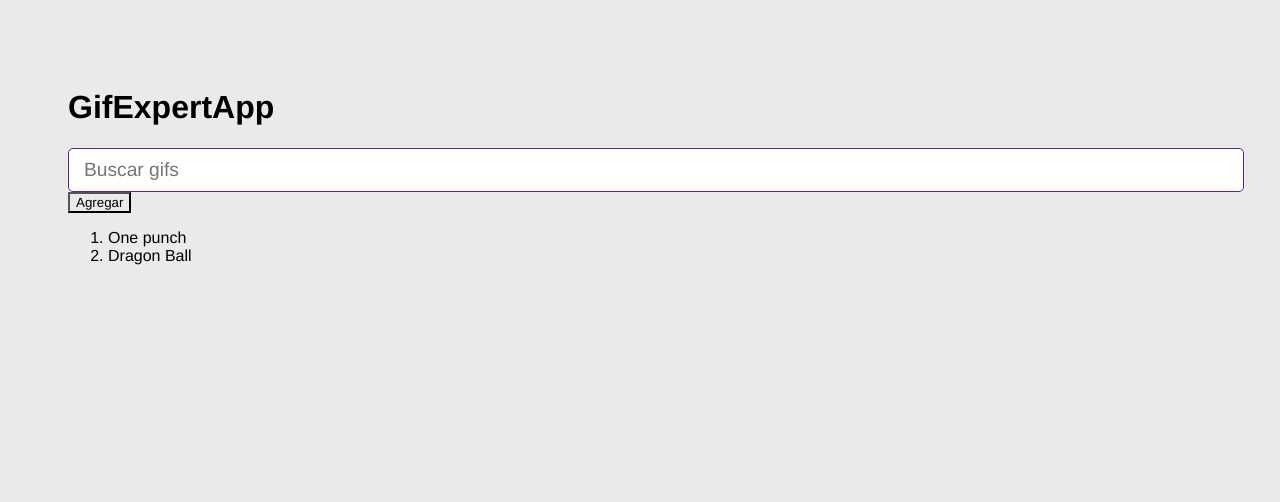
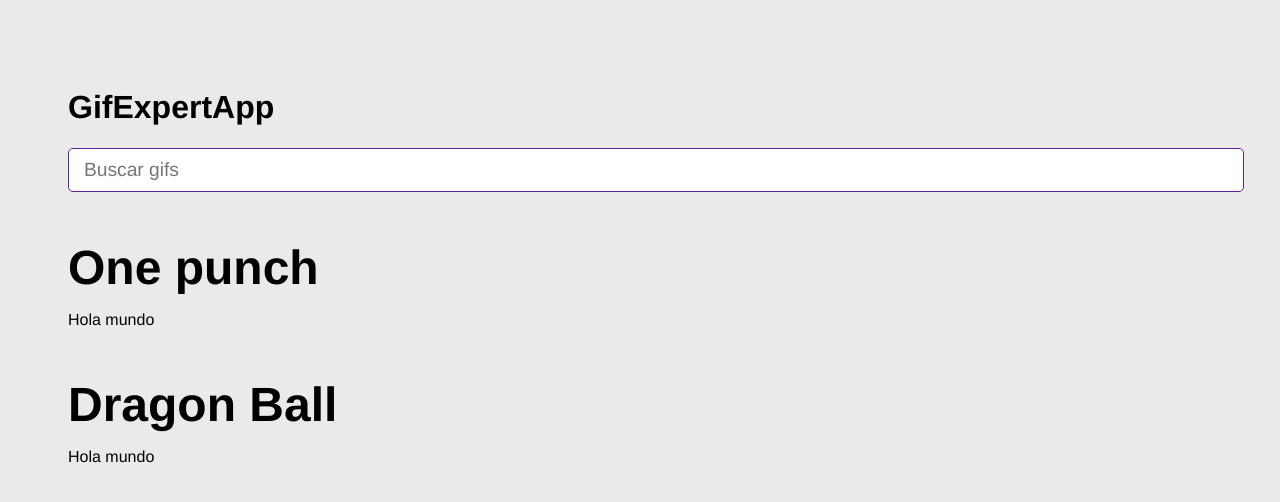
Before and after one commit to epassano/04-gif-expert-app, a React (Vite) app: page / in a window 1280 px wide. Shown: the top 502 px of the page. Built offline with nearby package versions, Linux system fonts and the light colour scheme.

Commit message:
82. GifGrid - Nuevo componente

```diff
--- a/src/GifExpertApp.jsx
+++ b/src/GifExpertApp.jsx
@@ -1,5 +1,6 @@
 import { useState } from "react"
 import { AddCategory } from "./components/AddCategory";
+import { GifGrid } from "./components/GifGrid";
 
 export const GifExpertApp = () => {
 
@@ -12,19 +13,22 @@
     }
   return (
     <>
-    {/*Titulo */}
+
     <h1>GifExpertApp</h1>
     <AddCategory
       onNewCategory={ (event) => onAddCategory(event)}
     />
-    {/*Listado de Gif */}
-    <button onClick={onAddCategory}>Agregar</button>
-    <ol>
-     {categories.map(category=>{
-        return <li key={category}>{category}</li>
-     })}
-    </ol>
-    {/*Gif item */}
+
+
+     {
+      categories.map((category)=>
+       (
+        <GifGrid key={category}
+                category={category}/>
+        )
+     )}
+
+
 
     </>
   )
--- /dev/null
+++ b/src/components/GifGrid.jsx
@@ -0,0 +1,8 @@
+export const GifGrid = ({ category}) => {
+  return (
+    <>
+        <h3>{category}</h3>
+        <p>Hola mundo</p>
+    </>
+  )
+}
```
